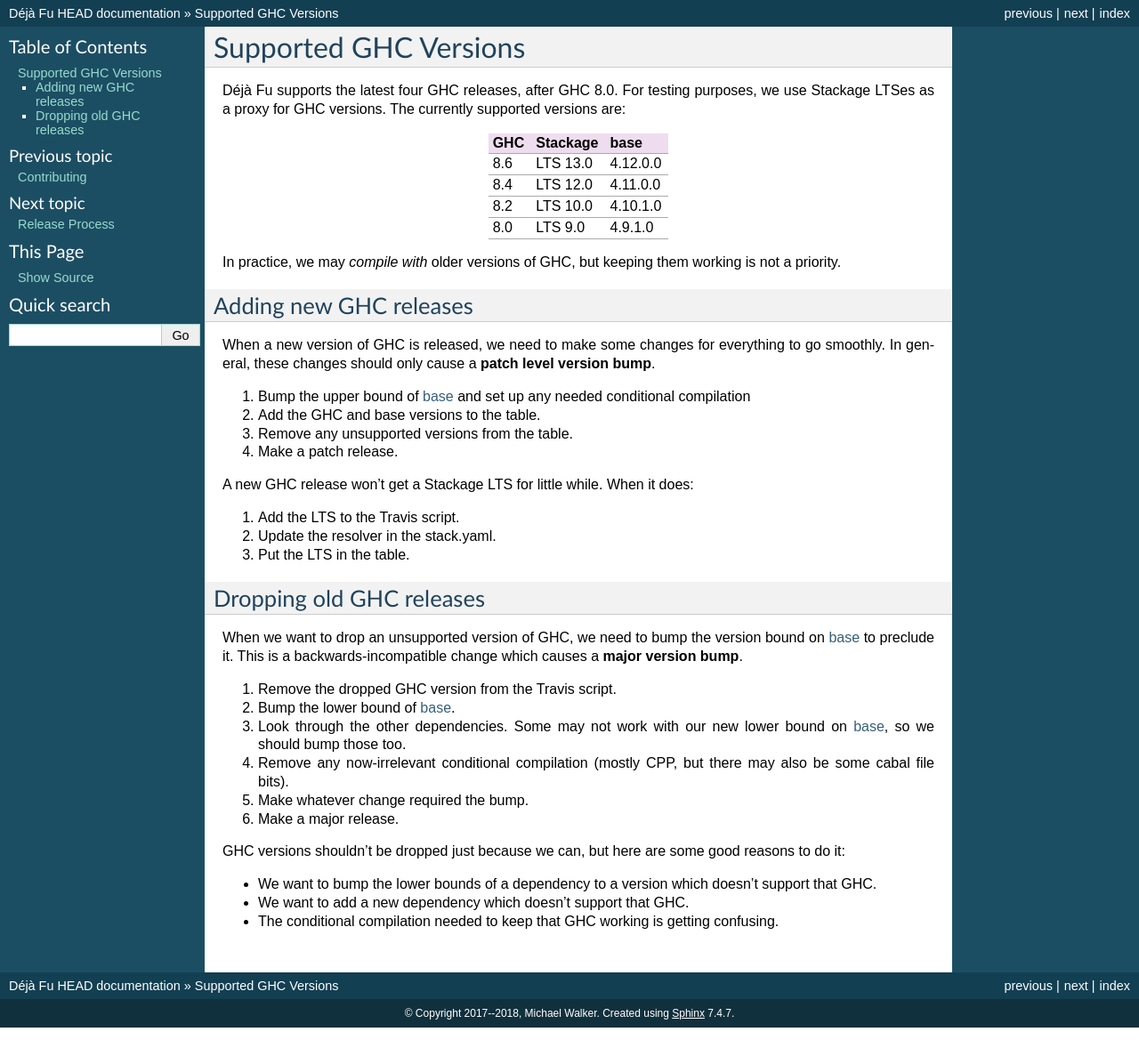
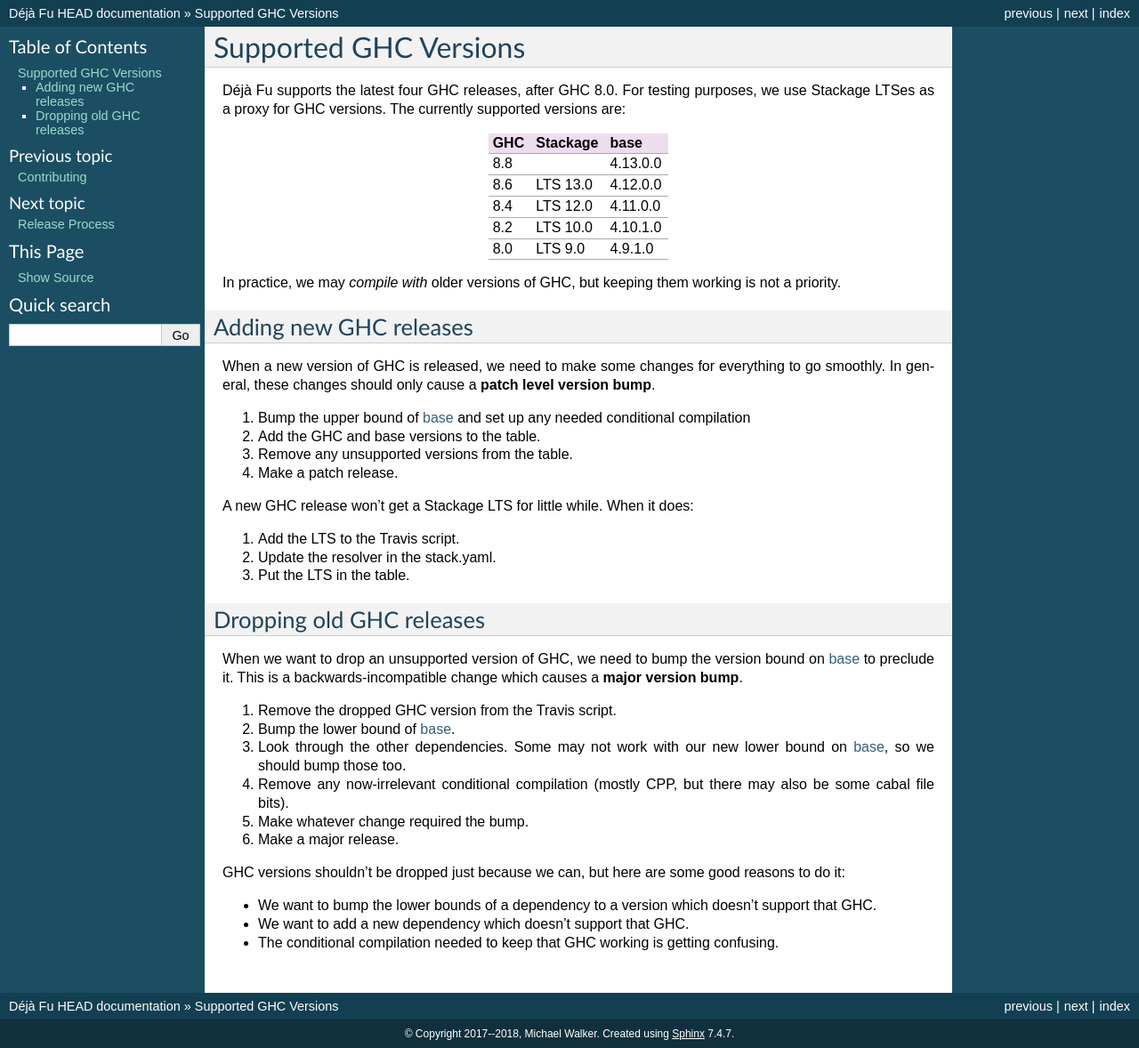
Before and after one commit to barrucadu/dejafu, a Sphinx documentation site: the page built from doc/ghc.rst, in a window 1280 px wide. Shown: the whole page at 89% size. Built offline with Sphinx 7.4.7, drawn with Linux system fonts in a browser that asks for light colours; before the commit the page ends 1155 px from its top, so only the background shows below that.

Commit message:
Start supporting GHC 8.8

```diff
--- a/doc/ghc.rst
+++ b/doc/ghc.rst
@@ -8,6 +8,7 @@
 .. csv-table::
    :header: "GHC", "Stackage", "base"
 
+   "8.8",  "",         "4.13.0.0"
    "8.6",  "LTS 13.0", "4.12.0.0"
    "8.4",  "LTS 12.0", "4.11.0.0"
    "8.2",  "LTS 10.0", "4.10.1.0"
```
Also changed, not shown: .travis.yml.
